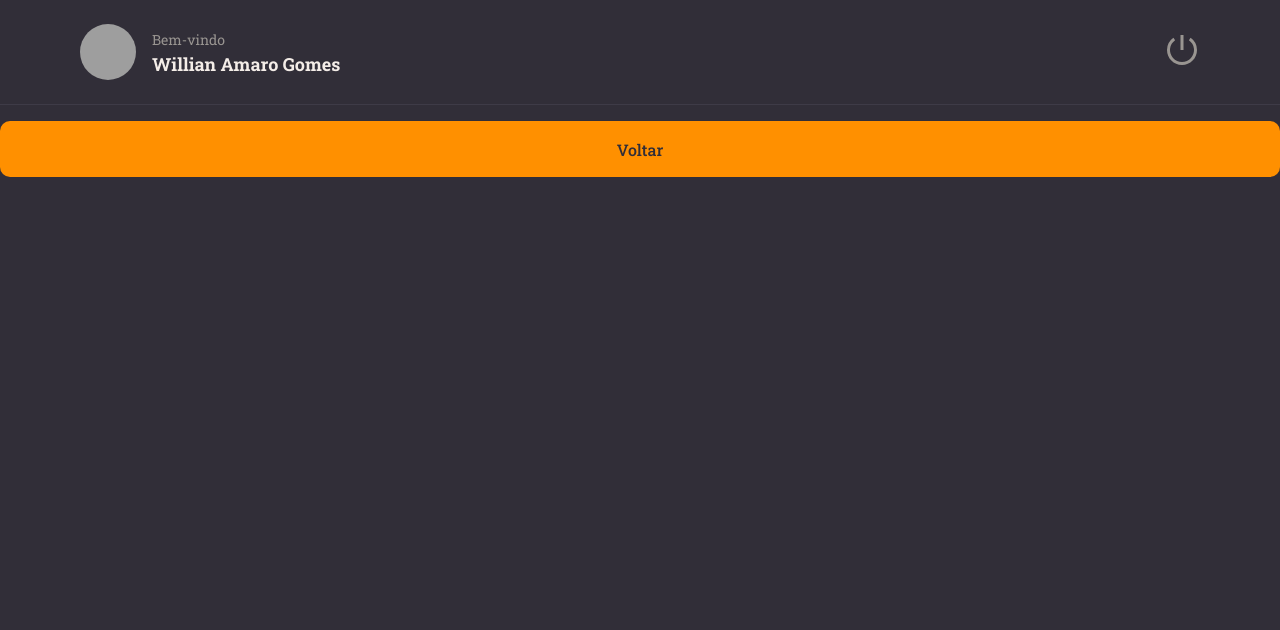
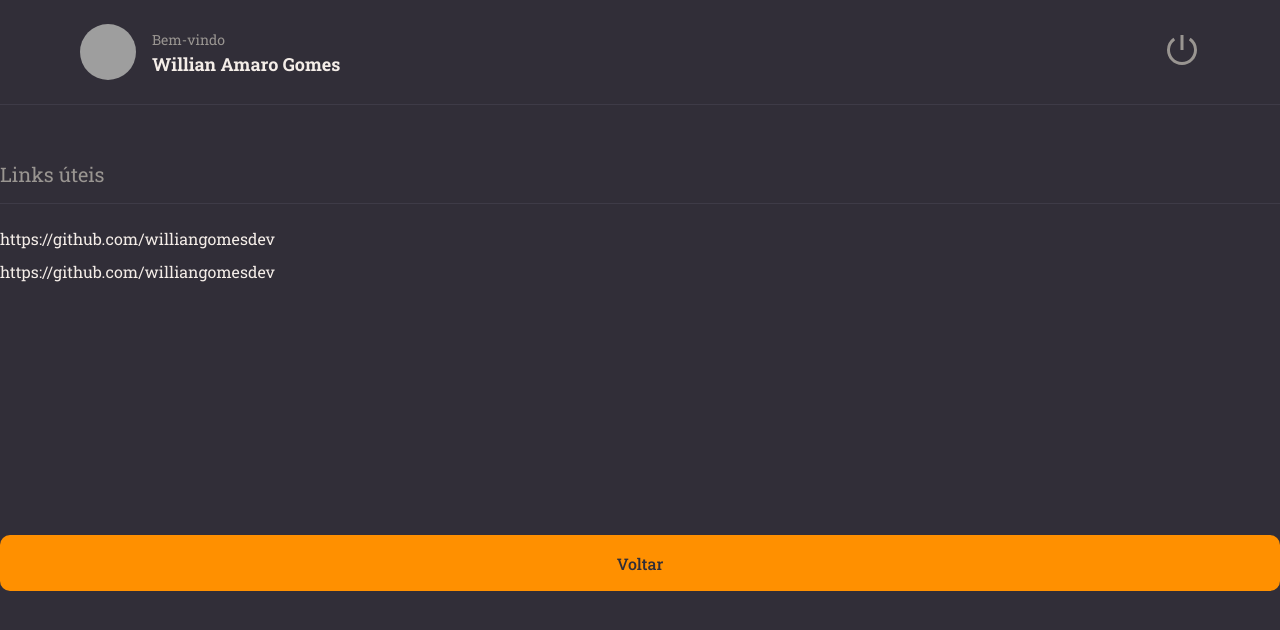
Before and after one commit to williangomesdev/Explorer-Stage10-Rocketnotes-Frontend-, a React (Vite) app: page / in a window 1280 px wide. Shown: the top 630 px of the page. Built offline with nearby package versions, Linux system fonts and the light colour scheme; grey boxes are pictures that could not be loaded.

Commit message:
componentes children

```diff
--- /dev/null
+++ b/src/components/Section/index.jsx
@@ -0,0 +1,12 @@
+import { Container } from './styles'
+
+export function Section({ title, children }) {
+    return (
+        <Container >
+            <h2>
+                {title}
+            </h2>
+            {children}
+        </Container >
+    )
+}
--- /dev/null
+++ b/src/components/Section/styles.js
@@ -0,0 +1,16 @@
+import styled from "styled-components";
+
+export const Container = styled.section`
+  margin: 3.5rem 0 1.75rem;
+
+  > h2 {
+    border-bottom: 0.0625rem solid
+      ${({ theme }) => theme.COLORS.BACKGROUND_700};
+
+    padding-bottom: 1rem;
+    margin-bottom: 1.5rem;
+    color: ${({ theme }) => theme.COLORS.GRAY_100};
+    font-size: 1.25rem;
+    font-weight: 400;
+  }
+`;
--- a/src/pages/Details/index.jsx
+++ b/src/pages/Details/index.jsx
@@ -1,11 +1,18 @@
 import { Button } from '../../components/Button'
 import { Header } from '../../components/Header'
-import { Container } from './styles.js'
+import { Section } from '../../components/Section'
+import { Container, Links } from './styles.js'
 export function Details() {
   return (
     <Container>
       <Header />
+<Section title="Links úteis">
+<Links>
+  <li><a href="#">https://github.com/williangomesdev</a></li>
+  <li><a href="#">https://github.com/williangomesdev</a></li>
+</Links>
 
+</Section>
       <Button title="Voltar" />
     </Container>
   )
--- a/src/pages/Details/styles.js
+++ b/src/pages/Details/styles.js
@@ -4,9 +4,19 @@
   width: 100%;
   height: 100vh;
   display: grid;
-  grid-template-rows: 6.5625rem auto ;
+  grid-template-rows: 6.5625rem auto;
   grid-template-areas:
-  "header"
-  "content"
-  ;
+    "header"
+    "content";
 `;
+
+export const Links = styled.ul`
+  list-style-type: style none;
+  > li {
+    margin-top: 0.75rem;
+
+    a {
+      color: ${({ theme }) => theme.COLORS.WHITE};
+    }
+  }
+`;
```
